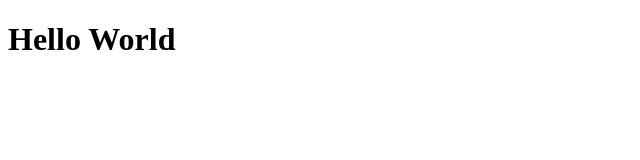
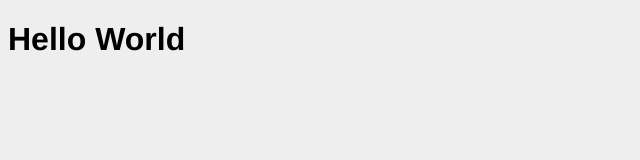
Before and after one commit to zotoweb/zotoweb.github.io, a plain HTML site: page index.html in a window 1280 px wide. Shown: the whole page, without its empty margins (0-640 px from the left). Drawn offline with Linux system fonts and the light colour scheme.

Commit message:
adding some style

```diff
--- a/index.html
+++ b/index.html
@@ -3,6 +3,7 @@
 <head>
     <meta charset="UTF-8">
     <title>Zoto Web</title>
+    <link rel="stylesheet" href="styles.css" type="text/css" media="screen" charset="utf-8">
 </head>
 <body>
     <h1>Hello World</h1>
--- /dev/null
+++ b/styles.css
@@ -0,0 +1,4 @@
+body{
+    font-family: Helvetica;
+    background-color: #eee;
+}
```
